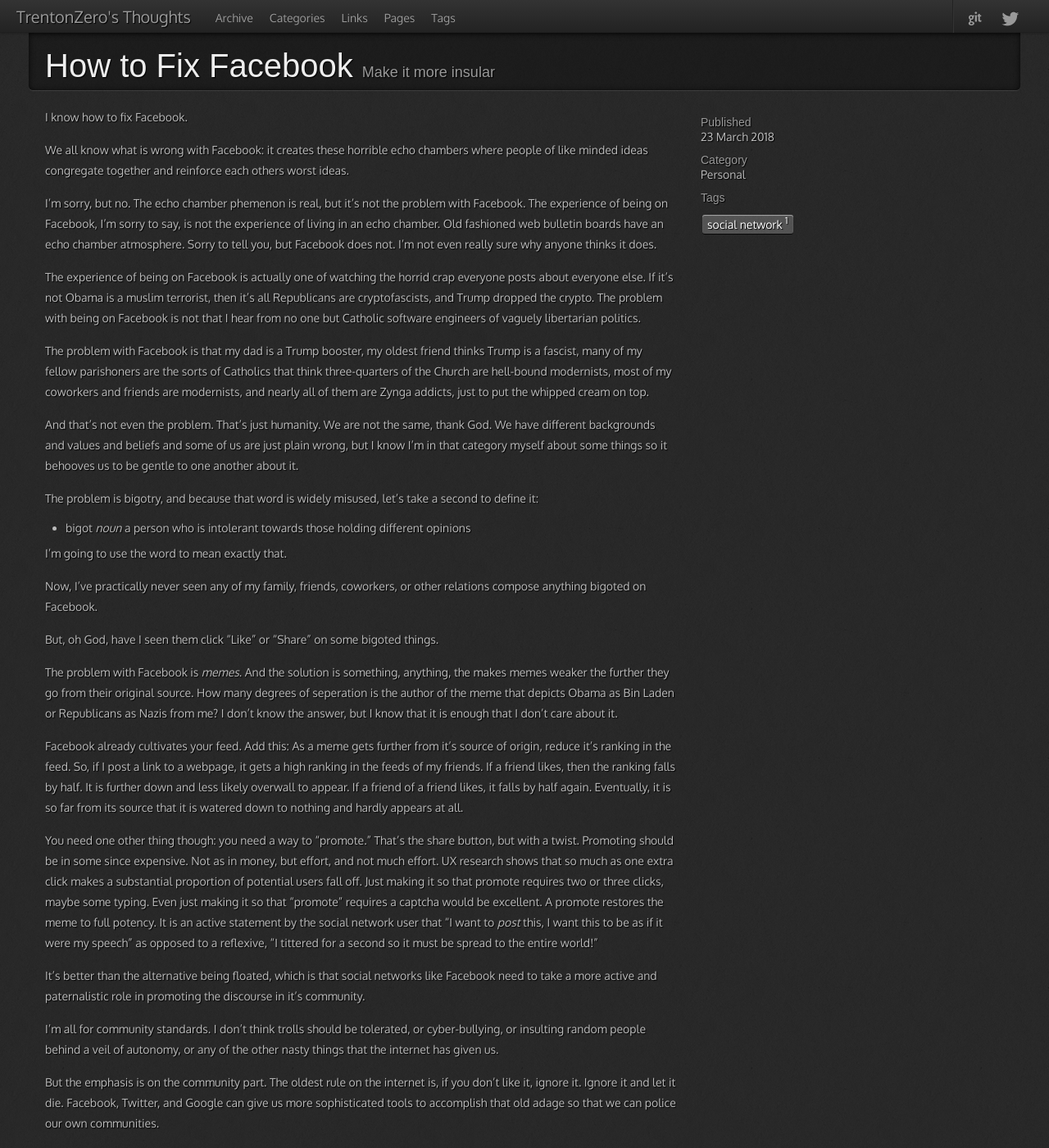
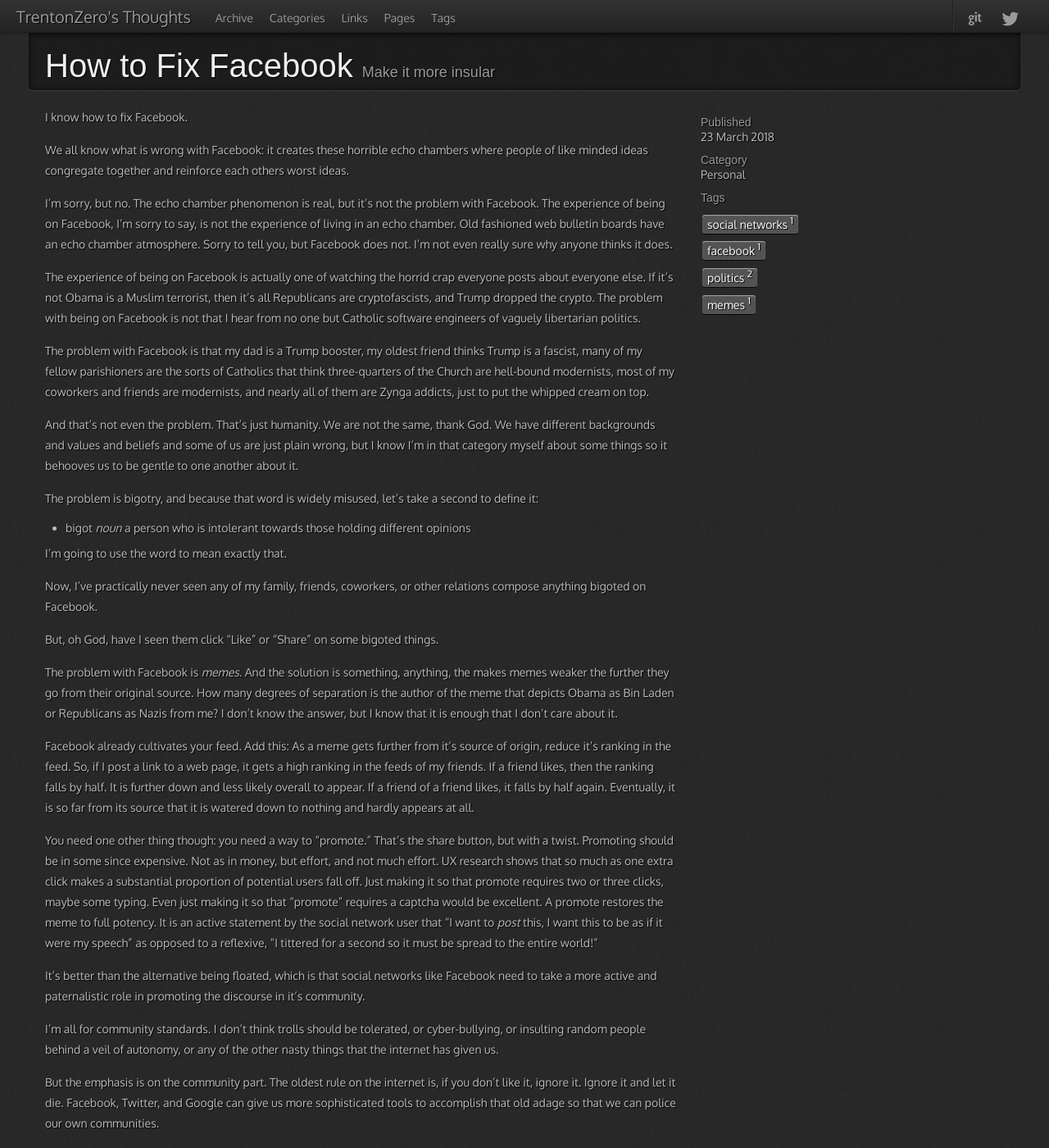
Before and after one commit to TrentonZero/trentonzero.github.io, a Jekyll site: the page built from _posts/2018-03-23-howtofixfb.md, in a window 1280 px wide and 1400 px high. Shown: the whole window at 82% size. Built offline with Jekyll 4.4.1, drawn with Linux system fonts in a browser that asks for light colours; nearby versions of some CDN libraries; some web fonts are replaced; comment, search, counter and statistics services are not loaded.

Commit message:
spellcheck

```diff
--- a/_posts/2018-03-23-howtofixfb.md
+++ b/_posts/2018-03-23-howtofixfb.md
@@ -3,7 +3,7 @@
     category: Personal
     tagline: "Make it more insular"
     title: How to Fix Facebook
-    tags: [social network]
+    tags: [social networks, facebook, politics, memes]
 ---
 
 I know how to fix Facebook.
@@ -12,11 +12,11 @@
 
 We all know what is wrong with Facebook: it creates these horrible echo chambers where people of like minded ideas congregate together and reinforce each others worst ideas.
 
-I'm sorry, but no. The echo chamber phemenon is real, but it's not the problem with Facebook. The experience of being on Facebook, I'm sorry to say, is not the experience of living in an echo chamber. Old fashioned web bulletin boards have an echo chamber atmosphere. Sorry to tell you, but Facebook does not. I'm not even really sure why anyone thinks it does.
+I'm sorry, but no. The echo chamber phenomenon is real, but it's not the problem with Facebook. The experience of being on Facebook, I'm sorry to say, is not the experience of living in an echo chamber. Old fashioned web bulletin boards have an echo chamber atmosphere. Sorry to tell you, but Facebook does not. I'm not even really sure why anyone thinks it does.
 
-The experience of being on Facebook is actually one of watching the horrid crap everyone posts about everyone else. If it's not Obama is a muslim terrorist, then it's all Republicans are cryptofascists, and Trump dropped the crypto. The problem with being on Facebook is not that I hear from no one but Catholic software engineers of vaguely libertarian politics.
+The experience of being on Facebook is actually one of watching the horrid crap everyone posts about everyone else. If it's not Obama is a Muslim terrorist, then it's all Republicans are cryptofascists, and Trump dropped the crypto. The problem with being on Facebook is not that I hear from no one but Catholic software engineers of vaguely libertarian politics.
 
-The problem with Facebook is that my dad is a Trump booster, my oldest friend thinks Trump is a fascist, many of my fellow parishoners are the sorts of Catholics that think three-quarters of the Church are hell-bound modernists, most of my coworkers and friends are modernists, and nearly all of them are Zynga addicts, just to put the whipped cream on top.
+The problem with Facebook is that my dad is a Trump booster, my oldest friend thinks Trump is a fascist, many of my fellow parishioners are the sorts of Catholics that think three-quarters of the Church are hell-bound modernists, most of my coworkers and friends are modernists, and nearly all of them are Zynga addicts, just to put the whipped cream on top.
 
 And that's not even the problem. That's just humanity. We are not the same, thank God. We have different backgrounds and values and beliefs and some of us are just plain wrong, but I know I'm in that category myself about some things so it behooves us to be gentle to one another about it.
 
@@ -30,9 +30,9 @@
 
 But, oh God, have I seen them click "Like" or "Share" on some bigoted things.
 
-The problem with Facebook is *memes*. And the solution is something, anything, the makes memes weaker the further they go from their original source. How many degrees of seperation is the author of the meme that depicts Obama as Bin Laden or Republicans as Nazis from me? I don't know the answer, but I know that it is enough that I don't care about it.
+The problem with Facebook is *memes*. And the solution is something, anything, the makes memes weaker the further they go from their original source. How many degrees of separation is the author of the meme that depicts Obama as Bin Laden or Republicans as Nazis from me? I don't know the answer, but I know that it is enough that I don't care about it.
 
-Facebook already cultivates your feed. Add this: As a meme gets further from it's source of origin, reduce it's ranking in the feed. So, if I post a link to a webpage, it gets a high ranking in the feeds of my friends. If a friend likes, then the ranking falls by half. It is further down and less likely overwall to appear. If a friend of a friend likes, it falls by half again. Eventually, it is so far from its source that it is watered down to nothing and hardly appears at all.
+Facebook already cultivates your feed. Add this: As a meme gets further from it's source of origin, reduce it's ranking in the feed. So, if I post a link to a web page, it gets a high ranking in the feeds of my friends. If a friend likes, then the ranking falls by half. It is further down and less likely overall to appear. If a friend of a friend likes, it falls by half again. Eventually, it is so far from its source that it is watered down to nothing and hardly appears at all.
 
 You need one other thing though: you need a way to "promote." That's the share button, but with a twist. Promoting should be in some since expensive. Not as in money, but effort, and not much effort. UX research shows that so much as one extra click makes a substantial proportion of potential users fall off. Just making it so that promote requires two or three clicks, maybe some typing. Even just making it so that "promote" requires a captcha would be excellent. A promote restores the meme to full potency. It is an active statement by the social network user that "I want to *post* this, I want this to be as if it were my speech" as opposed to a reflexive, "I tittered for a second so it must be spread to the entire world!"
 
```
